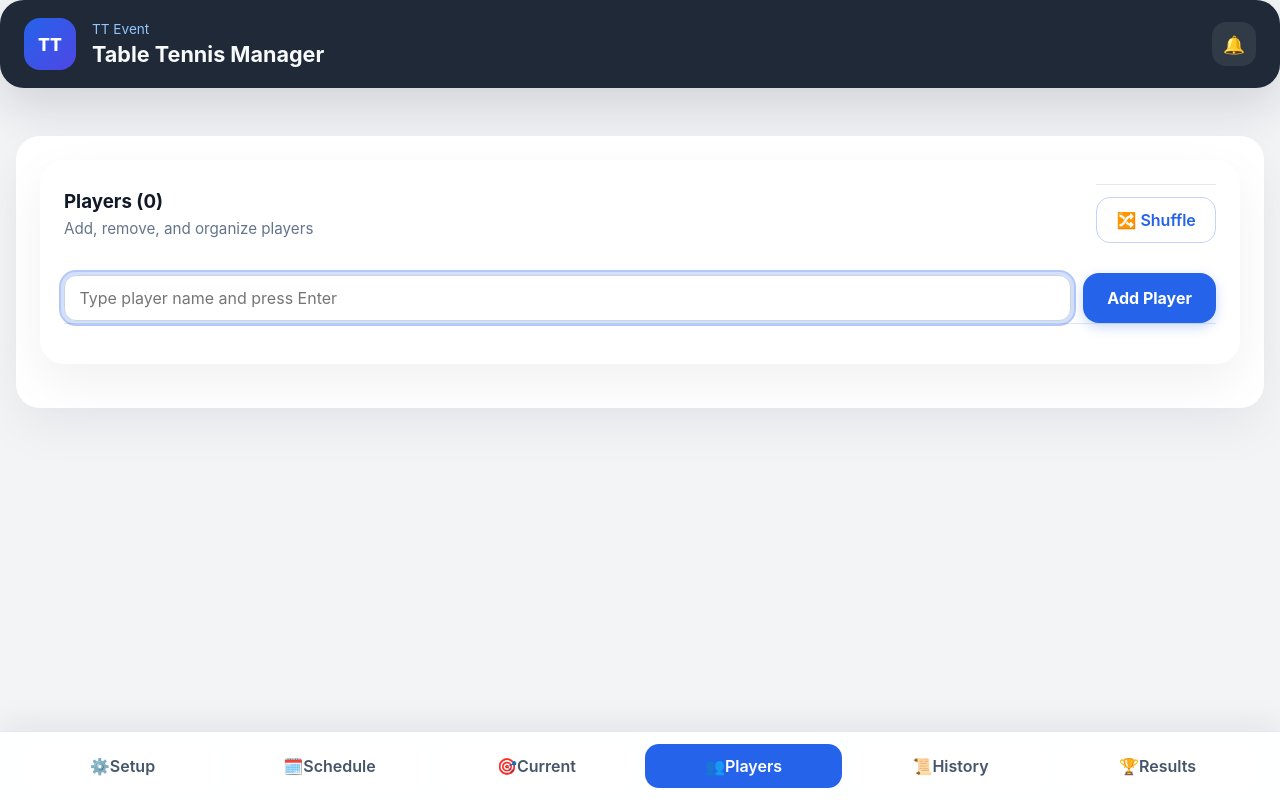
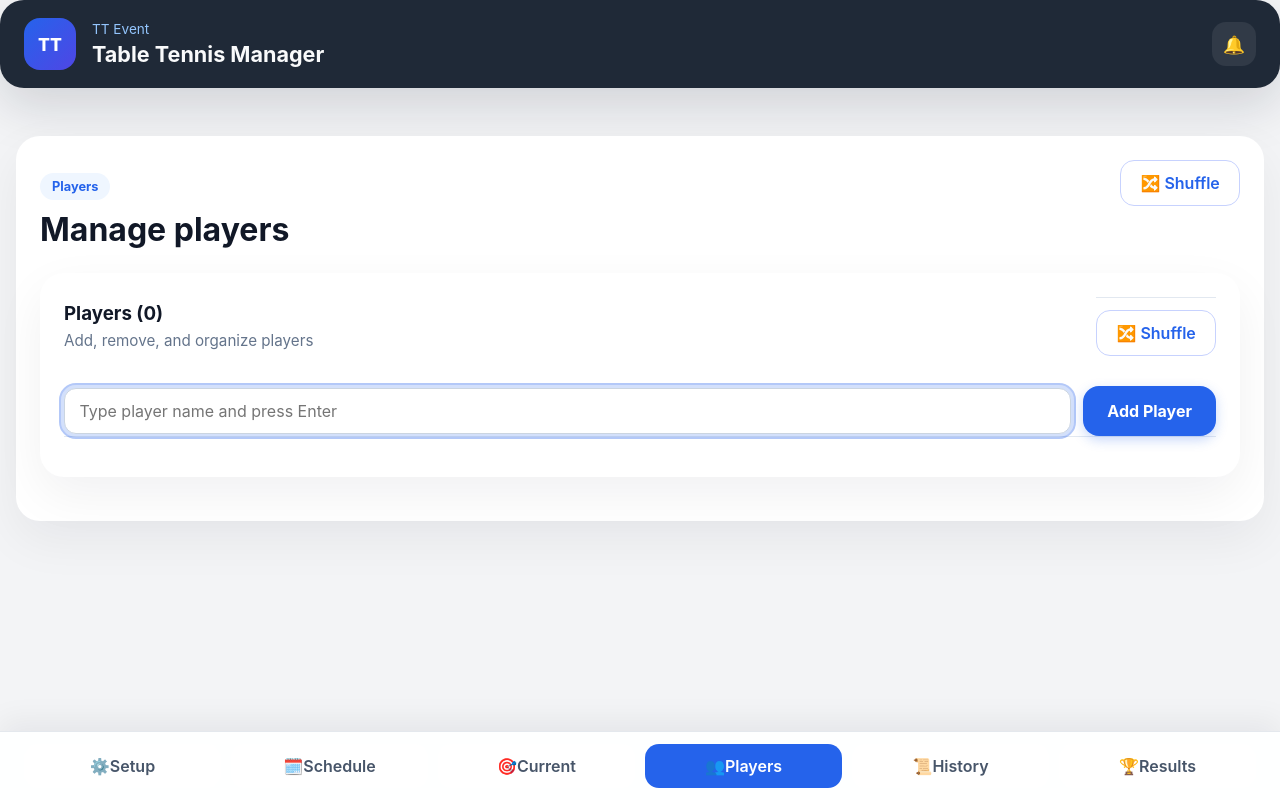
Before and after one commit to HEHEHEHEHE21929/table-tennis-app, a React (Vite) app: page /players in a window 1280 px wide. Built offline with nearby package versions, Linux system fonts and the light colour scheme.

Commit message:
UI: add page header 'Manage players' to Players page

```diff
--- a/src/pages/PlayersPage.tsx
+++ b/src/pages/PlayersPage.tsx
@@ -52,6 +52,17 @@ export default function PlayersPage({ eventManager }: Props) {
 
   return (
     <section className="page-section">
+      <div className="page-header">
+        <div>
+          <p className="page-tag">Players</p>
+          <h2>Manage players</h2>
+        </div>
+        <div style={{ display: 'flex', gap: 8, alignItems: 'center' }}>
+          <button className="ghost-btn" onClick={handleShufflePlayers} disabled={eventManager.state.players.length < 2} title="Shuffle player order">
+            🔀 Shuffle
+          </button>
+        </div>
+      </div>
       <div className="panel players-panel">
         <div className="panel-header">
           <div>
```
